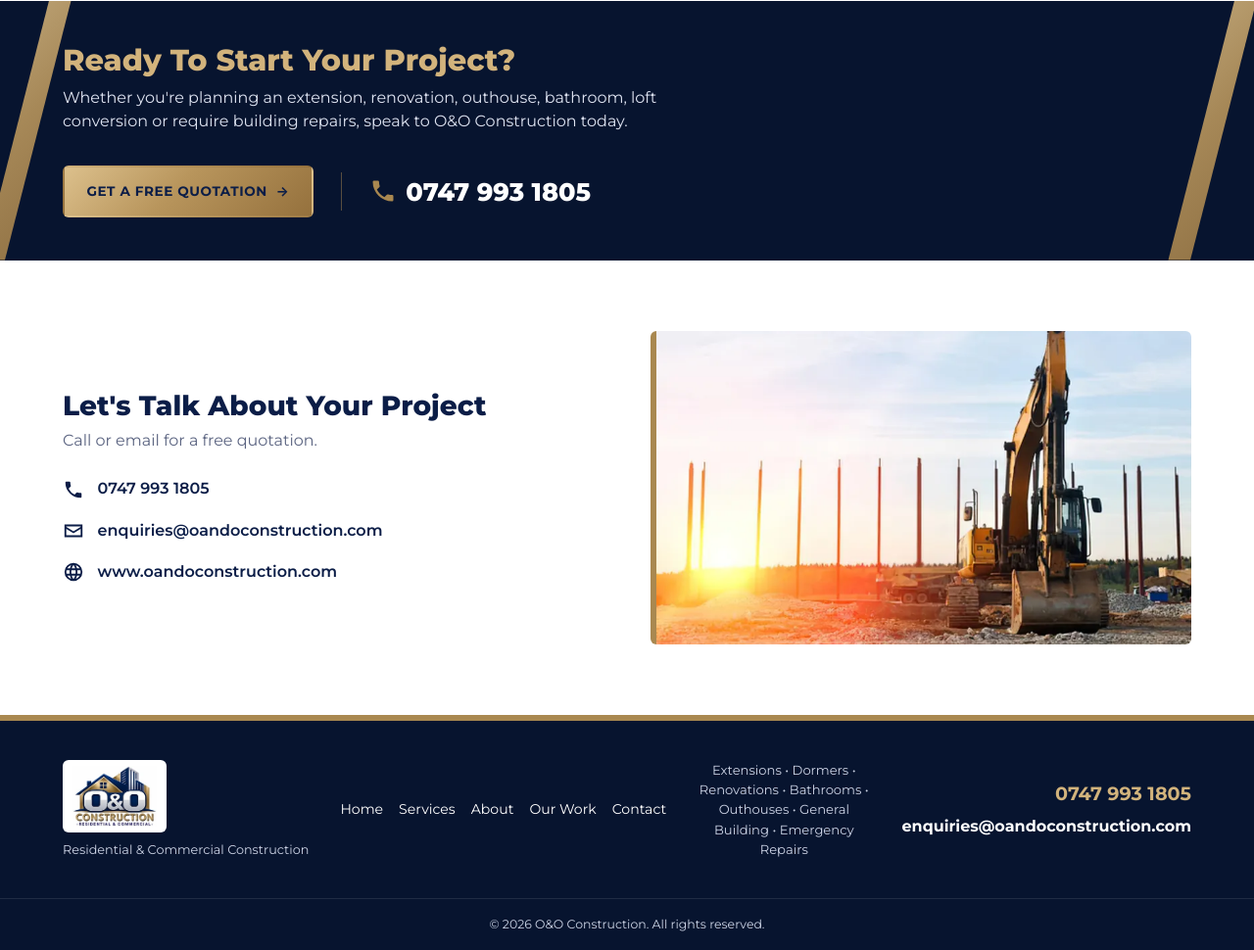
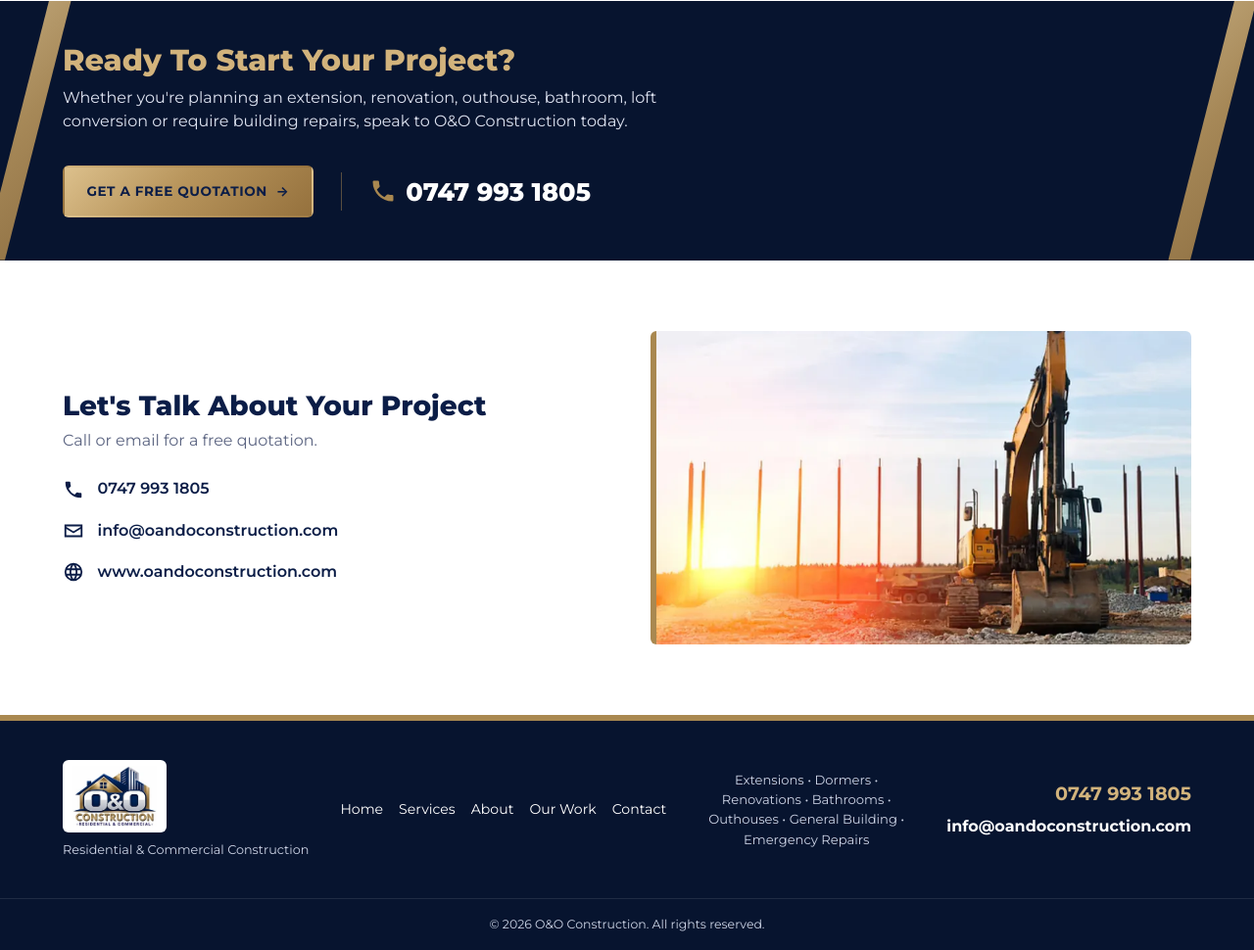
Before and after one commit to paarthmehta/oando-construction, a plain HTML site: page index.html in a window 1280 px wide. Shown: the part 3264-4234 px from the top of the page at 98% size. Drawn offline with Linux system fonts and the light colour scheme.

Commit message:
fix: contact email is info@, the address Anup set up

```diff
--- a/index.html
+++ b/index.html
@@ -190,7 +190,7 @@
       <p class="contact-lead">Call or email for a free quotation.</p>
       <ul>
         <li><svg viewBox="0 0 24 24" aria-hidden="true"><path d="M6.6 10.8a15.1 15.1 0 0 0 6.6 6.6l2.2-2.2a1 1 0 0 1 1-.25 11.4 11.4 0 0 0 3.6.57 1 1 0 0 1 1 1V20a1 1 0 0 1-1 1A17 17 0 0 1 3 4a1 1 0 0 1 1-1h3.5a1 1 0 0 1 1 1c0 1.25.2 2.45.57 3.57a1 1 0 0 1-.25 1z"/></svg><a href="tel:07479931805">0747 993 1805</a></li>
-        <li><svg viewBox="0 0 24 24" aria-hidden="true"><path d="M2 5h20v14H2zm2 2v.5l8 5 8-5V7zm16 2.8-8 5-8-5V17h16z"/></svg><a href="mailto:enquiries@oandoconstruction.com">enquiries@oandoconstruction.com</a></li>
+        <li><svg viewBox="0 0 24 24" aria-hidden="true"><path d="M2 5h20v14H2zm2 2v.5l8 5 8-5V7zm16 2.8-8 5-8-5V17h16z"/></svg><a href="mailto:info@oandoconstruction.com">info@oandoconstruction.com</a></li>
         <li><svg viewBox="0 0 24 24" aria-hidden="true"><path d="M12 2a10 10 0 1 0 0 20 10 10 0 0 0 0-20zm6.9 6h-3a15.7 15.7 0 0 0-1.4-3.6A8 8 0 0 1 18.9 8zM12 4c.8 1.2 1.5 2.5 1.9 4h-3.8c.4-1.5 1.1-2.8 1.9-4zM4.3 14a8.2 8.2 0 0 1 0-4h3.4a16.5 16.5 0 0 0 0 4zm.8 2h3a15.7 15.7 0 0 0 1.4 3.6A8 8 0 0 1 5.1 16zm3-8h-3a8 8 0 0 1 4.4-3.6A15.7 15.7 0 0 0 8.1 8zM12 20c-.8-1.2-1.5-2.5-1.9-4h3.8c-.4 1.5-1.1 2.8-1.9 4zm2.3-6H9.7a14.7 14.7 0 0 1 0-4h4.6a14.7 14.7 0 0 1 0 4zm.2 5.6a15.7 15.7 0 0 0 1.4-3.6h3a8 8 0 0 1-4.4 3.6zm1.8-5.6a16.5 16.5 0 0 0 0-4h3.4a8.2 8.2 0 0 1 0 4z"/></svg><a href="https://www.oandoconstruction.com">www.oandoconstruction.com</a></li>
       </ul>
     </div>
@@ -212,7 +212,7 @@
     <p class="footer-services">Extensions &bull; Dormers &bull; Renovations &bull; Bathrooms &bull; Outhouses &bull; General Building &bull; Emergency Repairs</p>
     <div class="footer-contact">
       <a href="tel:07479931805">0747 993 1805</a>
-      <a href="mailto:enquiries@oandoconstruction.com">enquiries@oandoconstruction.com</a>
+      <a href="mailto:info@oandoconstruction.com">info@oandoconstruction.com</a>
     </div>
   </div>
   <p class="copyright">&copy; <span id="year">2026</span> O&amp;O Construction. All rights reserved.</p>
```
